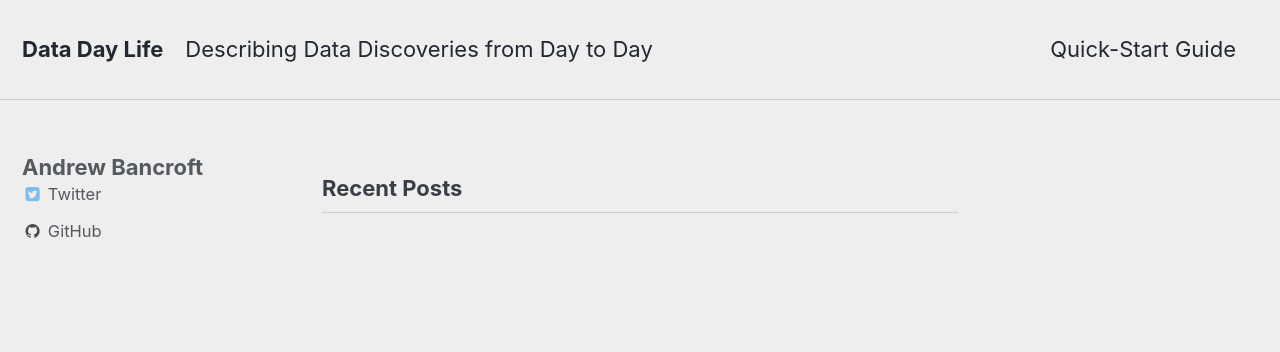
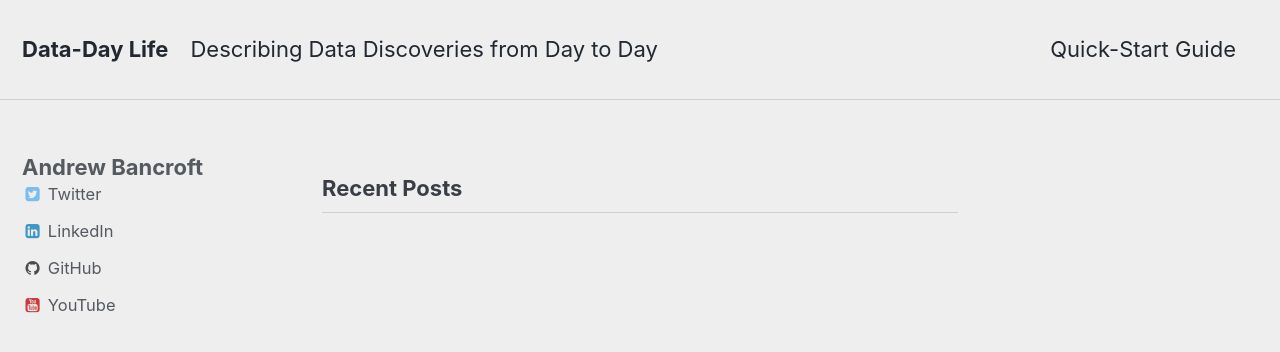
Before and after one commit to andrewcbancroft/datadaylife-blog, a Jekyll site: the page built from index.html, in a window 1280 px wide and 900 px high. Shown: the top 352 px of the window. Built offline with Jekyll 4.4.1, drawn with Linux system fonts in a browser that asks for light colours; the list of posts is cut into pages by our own code; part of the change alters nothing that is shown.

Commit message:
Update _config.yml

```diff
--- a/_config.yml
+++ b/_config.yml
@@ -9,7 +9,7 @@ minimal_mistakes_skin    : "air" # "air", "aqua", "contrast", "dark", "dirt", "n
 
 # Site Settings
 locale                   : "en"
-title                    : "Data Day Life"
+title                    : "Data-Day Life"
 subtitle                 : "Describing Data Discoveries from Day to Day"
 title_separator          : "-"
 name                     : "Andrew Bancroft"
@@ -90,6 +90,8 @@ author:
   location         :
   email            :
   uri              :
+  andrewcbancroft  : "https://www.andrewcbancroft.com"
+  pluralsight      : "https://www.pluralsight.com/authors/andrew-bancroft"
   home             : # null (default), "absolute or relative url to link to author home"
   bitbucket        :
   codepen          :
@@ -97,23 +99,23 @@ author:
   flickr           :
   facebook         :
   foursquare       :
-  github           : "https://www.github.com/andrewcbancroft"
+  github           : "andrewcbancroft"
   gitlab           :
   google_plus      :
   keybase          :
   instagram        :
   lastfm           :
-  linkedin         : # "john-doe-12345678" (the last part of your profile url, e.g. https://www.linkedin.com/in/john-doe-12345678)
+  linkedin         : "andrewcbancroft" # "john-doe-12345678" (the last part of your profile url, e.g. https://www.linkedin.com/in/john-doe-12345678)
   pinterest        :
   soundcloud       :
   stackoverflow    : # "123456/username" (the last part of your profile url, e.g. https://stackoverflow.com/users/123456/username)
   steam            : # "steamId" (the last part of your profile url, e.g. https://steamcommunity.com/id/steamId/)
   tumblr           :
-  twitter          : "https://www.twitter.com/dataday_life"
+  twitter          : "dataday_life"
   vine             :
   weibo            :
   xing             :
-  youtube          : # "https://youtube.com/c/MichaelRoseDesign"
+  youtube          : "https://https://www.youtube.com/channel/UCIn_DpRp2ZZ2wqOX2mxdkig?view_as=subscriber" # "https://youtube.com/c/MichaelRoseDesign"
 
 
 # Reading Files
```
